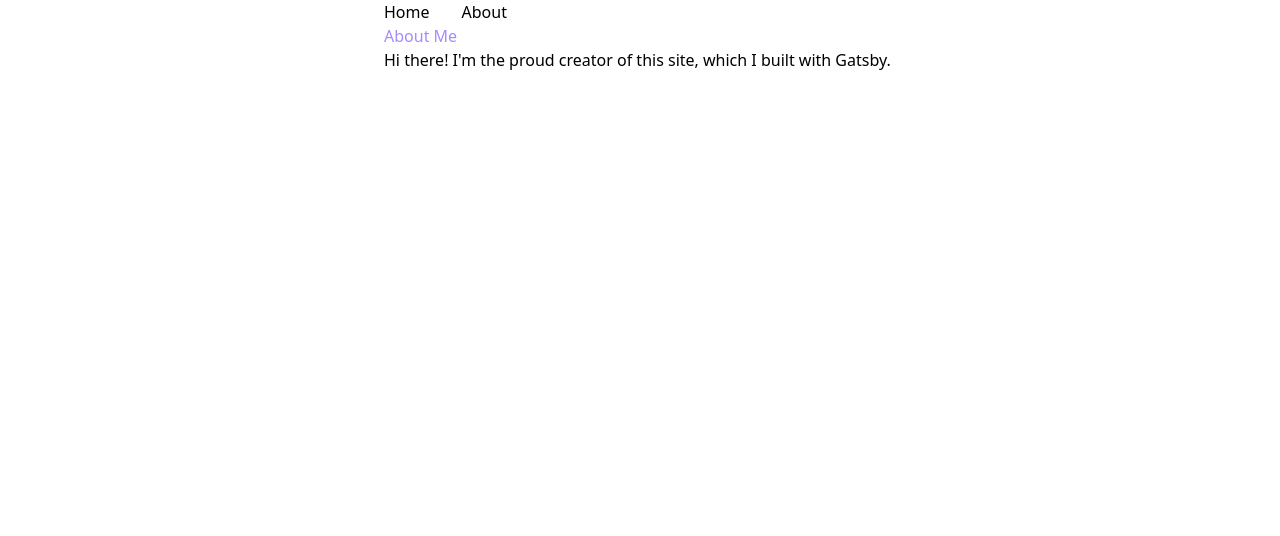
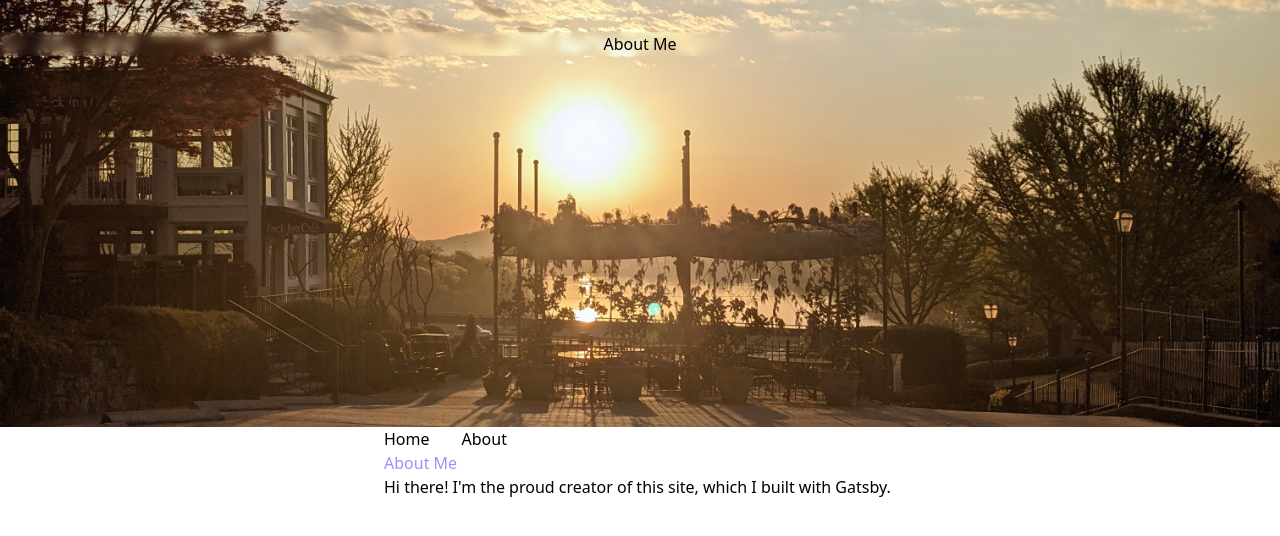
Before and after one commit to ayseboogie/ayseboogie-next, a Gatsby site: page /about in a window 1280 px wide. Built offline with nearby package versions, Linux system fonts and the light colour scheme; Gatsby itself is replaced by a stand-in of ours.

Commit message:
Adding header image

```diff
--- a/gatsby-config.js
+++ b/gatsby-config.js
@@ -5,5 +5,8 @@ module.exports = {
   },
   plugins: ["gatsby-plugin-react-helmet",
     "gatsby-plugin-sitemap",
-    "gatsby-plugin-postcss"],
+    "gatsby-plugin-postcss",
+    `gatsby-plugin-image`,
+    `gatsby-plugin-sharp`,
+    `gatsby-transformer-sharp`,],
 };
--- a/package.json
+++ b/package.json
@@ -14,9 +14,14 @@
     "clean": "gatsby clean"
   },
   "dependencies": {
+    "classnames": "^2.3.1",
     "gatsby": "^4.1.5",
+    "gatsby-plugin-image": "^2.1.3",
     "gatsby-plugin-react-helmet": "^5.1.0",
+    "gatsby-plugin-sharp": "^4.1.4",
     "gatsby-plugin-sitemap": "^5.1.1",
+    "gatsby-source-filesystem": "^4.1.3",
+    "gatsby-transformer-sharp": "^4.1.0",
     "react": "^17.0.1",
     "react-dom": "^17.0.1",
     "react-helmet": "^6.1.0"
--- /dev/null
+++ b/src/components/header/header.js
@@ -0,0 +1,52 @@
+import { Link } from "gatsby";
+import * as React from "react";
+import { StaticImage } from "gatsby-plugin-image";
+import cn from "classnames";
+import * as style from "./header.module.css";
+
+const Header = ({ pageTitle, children }) => {
+  console.log("pt ", pageTitle);
+  // const tb = style.textBanner;
+  return (
+    <div className="w-full" style={{ display: "grid" }}>
+      {/* You can use a GatsbyImage component if the image is dynamic */}
+      <StaticImage
+        style={{
+          gridArea: "1/1",
+          // You can set a maximum height for the image, if you wish.
+          // maxHeight: 600,
+        }}
+        layout="fullWidth"
+        // You can optionally force an aspect ratio for the generated image
+        aspectRatio={3 / 1}
+        // This is a presentational image, so the alt should be an empty string
+        alt=""
+        // Assisi, Perúgia, Itália by Bernardo Ferrari, via Unsplash
+        src={"../../images/sun.jpeg"}
+        formats={["auto", "webp", "avif"]}
+      />
+      <div
+        style={{
+          // By using the same grid area for both, they are stacked on top of each other
+          gridArea: "1/1",
+          position: "relative",
+          // This centers the other elements inside the hero component
+          // placeItems: "center",
+          placeItems: "start",
+          display: "grid",
+          paddingTop: "32px",
+        }}
+      >
+        {/* Any content here will be centered in the component */}
+        {/*<h1>Hero text</h1>*/}
+        {/*<div className="pb-32">*/}
+        <div className={cn("w-full text-center", style.textBanner)}>
+          <div>{pageTitle}</div>
+        </div>
+        {/*</div>*/}
+      </div>
+    </div>
+  );
+};
+
+export default Header;
--- /dev/null
+++ b/src/components/header/header.module.css
@@ -0,0 +1,3 @@
+.textBanner {
+    backdrop-filter: blur(5px);
+}
--- a/src/components/layout.js
+++ /dev/null
@@ -1,30 +0,0 @@
-import * as React from 'react';
-import { Link } from 'gatsby';
-
-const Layout = ({ pageTitle, children }) => {
-    return (
-        <div className="m-auto max-w-lg font-sans">
-            <title>{pageTitle}</title>
-            <nav>
-                <ul className="flex list-none pl-0">
-                    <li className="pr-8">
-                        <Link to="/" className="text-black">
-                            Home
-                        </Link>
-                    </li>
-                    <li className="pr-8">
-                        <Link to="/about" className="text-black">
-                            About
-                        </Link>
-                    </li>
-                </ul>
-            </nav>
-            <main>
-                <h1 className="text-purple-400">{pageTitle}</h1>
-                {children}
-            </main>
-        </div>
-    )
-}
-
-export default Layout
--- /dev/null
+++ b/src/components/layout/layout.js
@@ -0,0 +1,35 @@
+import * as React from "react";
+import { Link } from "gatsby";
+import Header from "../header/header";
+
+const Layout = ({ pageTitle, children }) => {
+  console.log("pt ", pageTitle);
+  return (
+    <>
+      <Header pageTitle={pageTitle} />
+      <div className="m-auto max-w-lg font-sans">
+        <title>{pageTitle}</title>
+        <nav>
+          <ul className="flex list-none pl-0">
+            <li className="pr-8">
+              <Link to="/" className="text-black">
+                Home
+              </Link>
+            </li>
+            <li className="pr-8">
+              <Link to="/about" className="text-black">
+                About
+              </Link>
+            </li>
+          </ul>
+        </nav>
+        <main>
+          <h1 className="text-purple-400">{pageTitle}</h1>
+          {children}
+        </main>
+      </div>
+    </>
+  );
+};
+
+export default Layout;
--- a/src/pages/about.js
+++ b/src/pages/about.js
@@ -1,5 +1,5 @@
 import * as React from 'react';
-import Layout from '../components/layout';
+import Layout from '../components/layout/layout';
 
 const AboutPage = () => {
     return (
--- a/src/pages/index.js
+++ b/src/pages/index.js
@@ -1,5 +1,5 @@
 import * as React from 'react';
-import Layout from '../components/layout';
+import Layout from '../components/layout/layout';
 
 const IndexPage = () => {
     return (
```
Also changed, not shown: src/components/layout/layout.module.css (added), src/images/masthead.jpeg (added), src/images/sun.jpeg (added), 3 other files.
